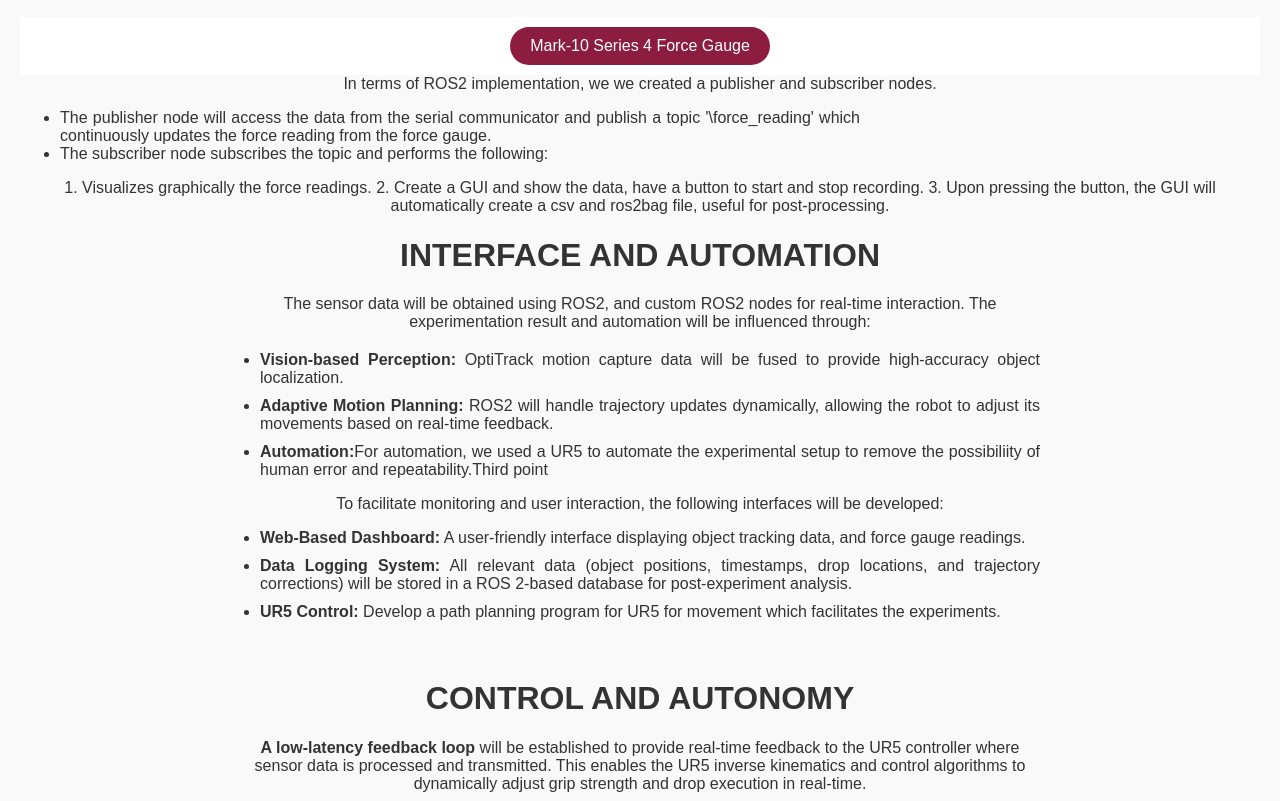
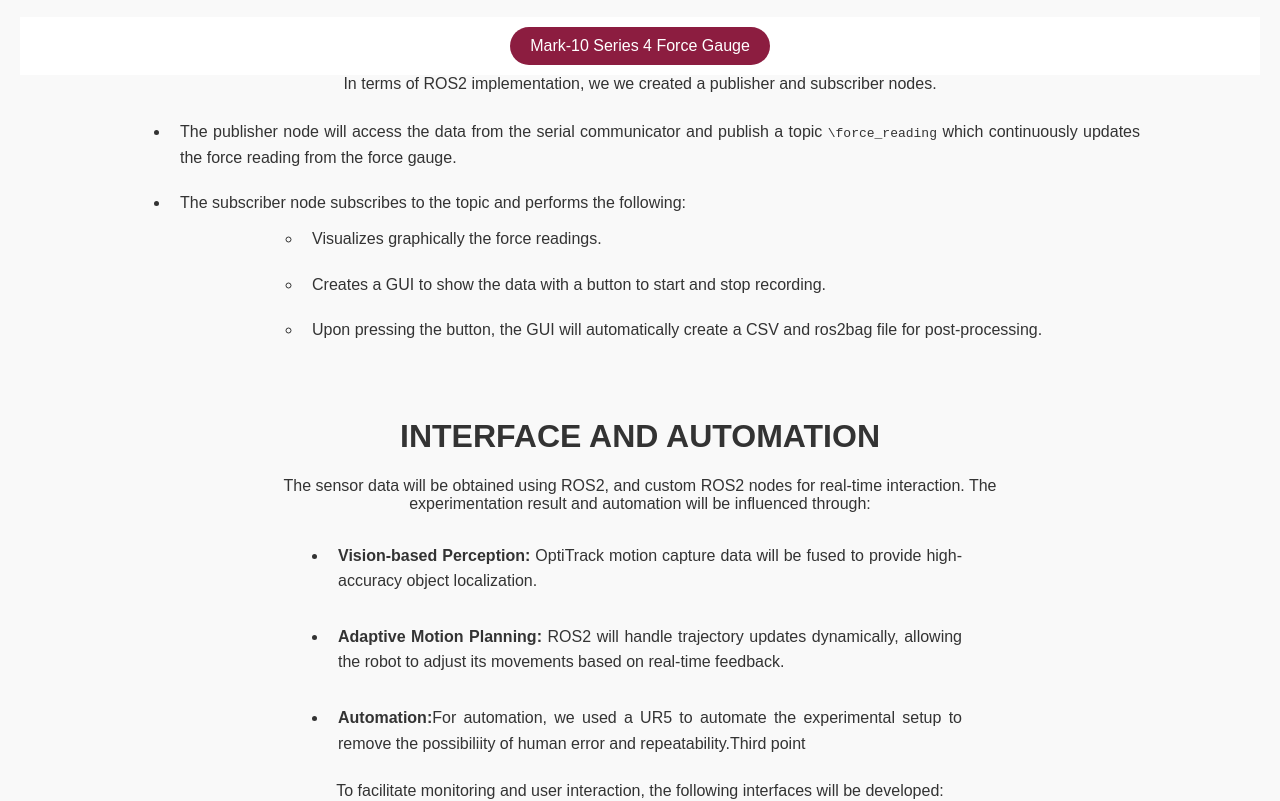
Before and after one commit to Gvmalhaar1701/RAS598-Team04, a plain HTML site: page page1.html in a window 1280 px wide. Shown: the part 2038-2839 px from the top of the page. Drawn offline with Linux system fonts and the light colour scheme.

Commit message:
list_test

```diff
--- a/page1.html
+++ b/page1.html
@@ -103,8 +103,11 @@
     }
 
     ul li {
-    text-align: justify;
-    max-width: 800px;  /* Optional: control line width */
+      text-align: justify;
+      margin: 0 auto;
+      width: 80%; /* Adjust width as needed */
+      padding: 10px;
+      line-height: 1.6;
     }
     main {
       padding: 20px;
@@ -398,14 +401,22 @@
         <a href="https://mark-10.com/products/force-gauges/series-4/#tab-1" target="_blank">Mark-10 Series 4 Force Gauge</a>
       </nav>
       In terms of ROS2 implementation, we we created a publisher and subscriber nodes.
-        <ul>
-          <li>The publisher node will access the data from the serial communicator and publish a topic '\force_reading' which continuously updates the force reading from the force gauge.</li>
-          <li>The subscriber node subscribes the topic and performs the following:</li>
-        </ul>
-        1. Visualizes graphically the force readings.
-        2. Create a GUI and show the data, have a button to start and stop recording.
-        3. Upon pressing the button, the GUI will automatically create a csv and ros2bag file, useful for post-processing.
-      <br>
+      <ul>
+        <li>
+          The publisher node will access the data from the serial communicator and publish a topic <code>\force_reading</code> which continuously updates the force reading from the force gauge.
+        </li>
+        <li>
+          The subscriber node subscribes to the topic and performs the following:
+          <ul>
+            <li>Visualizes graphically the force readings.</li>
+            <li>Creates a GUI to show the data with a button to start and stop recording.</li>
+            <li>Upon pressing the button, the GUI will automatically create a CSV and ros2bag file for post-processing.</li>
+          </ul>
+        </li>
+      </ul>
+
+
+        <br>
 
       <h1><b>INTERFACE AND AUTOMATION</b></h1>
 
```
